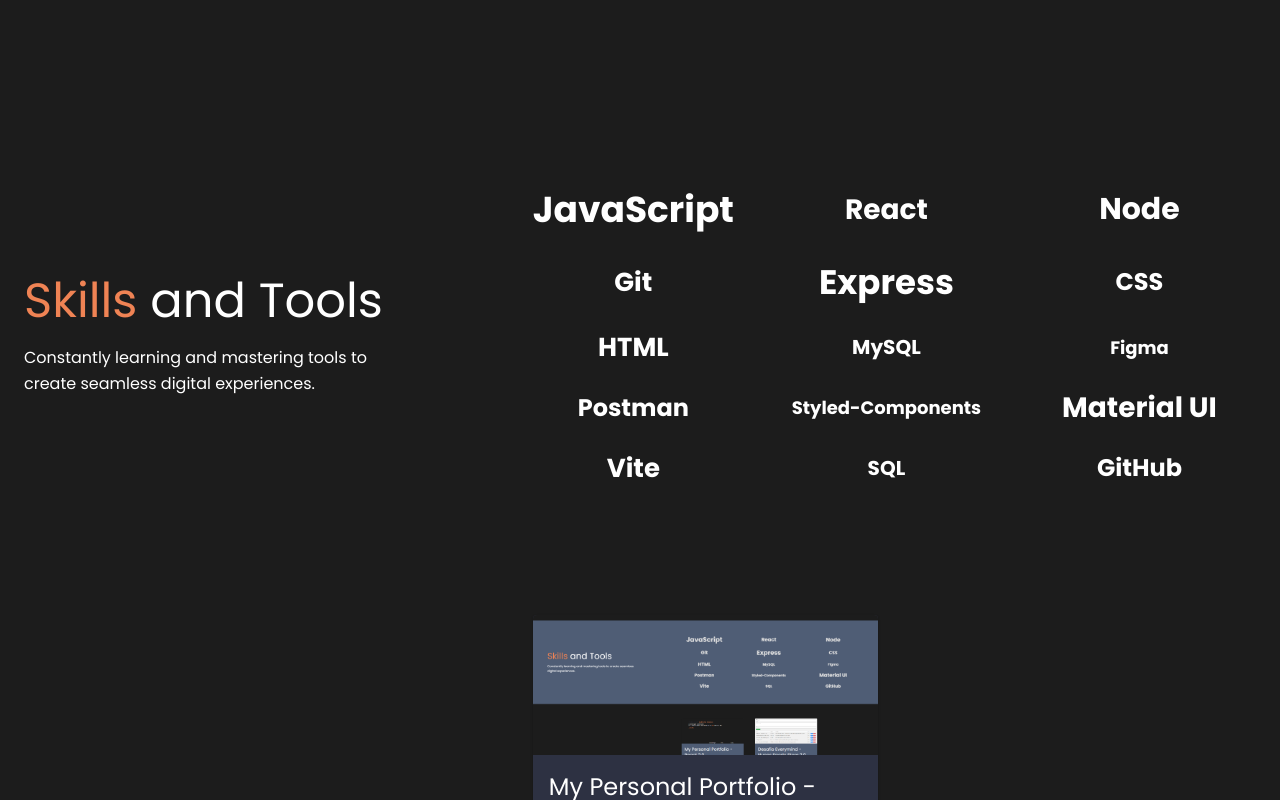
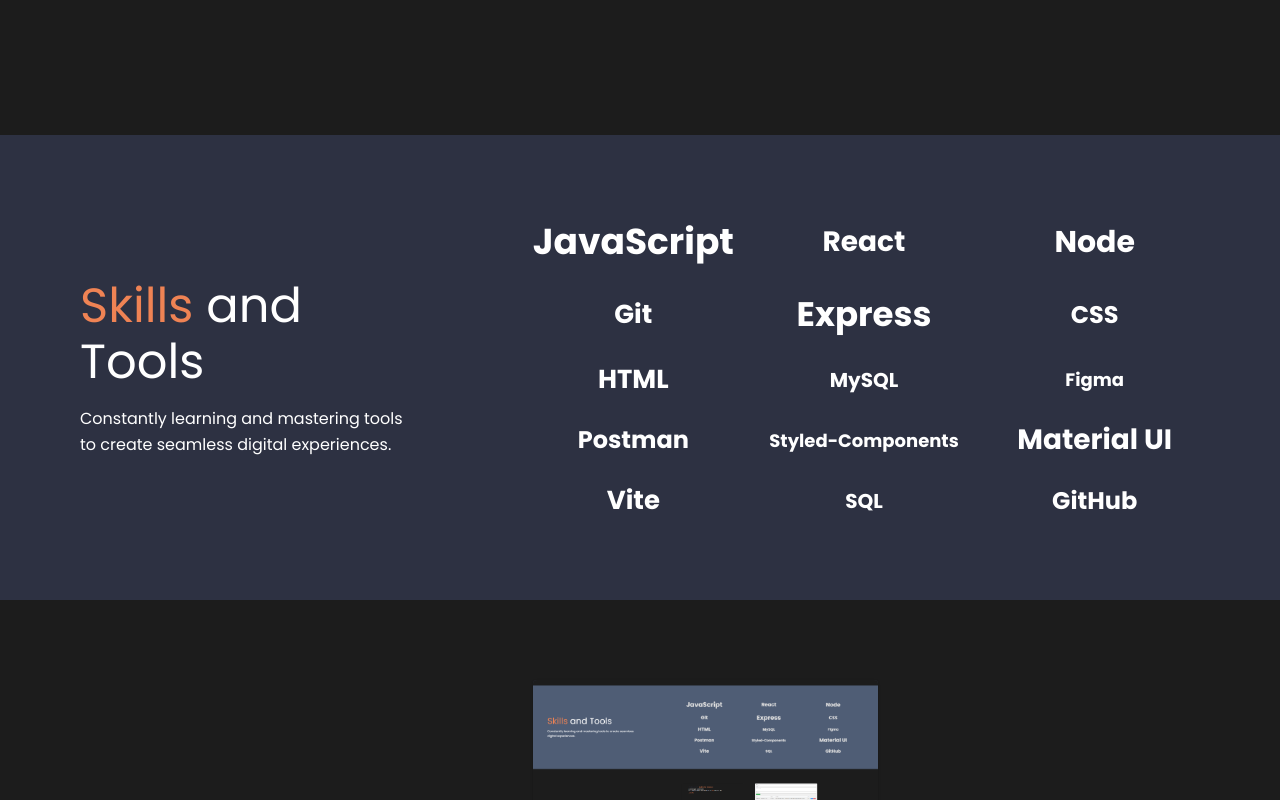
Before and after one commit to adrianemaciel/my-portfolio-react-2.0, a React (Vite) app: page / in a window 1280 px wide. Shown: the part 729-1529 px from the top of the page. Built offline with nearby package versions, Linux system fonts and the light colour scheme.

Commit message:
refactor: background color and skill width

```diff
--- a/src/pages/Skills.jsx
+++ b/src/pages/Skills.jsx
@@ -13,14 +13,15 @@
   });
 
   return (
-    <Container maxWidth="xl">
     <Box
       sx={{
         display: "flex",
         justifyContent: "space-between",
         alignItems: "center",
         minHeight: "50vh",
-          backgroundColor: theme.palette.background.default,
+        Width: "xl",
+        padding: "80px",
+        backgroundColor: theme.palette.primary.main,
       }}
       ref={ref}
     >
@@ -86,7 +87,6 @@
         ))}
       </motion.div>
     </Box>
-    </Container>
   );
 };
 
```
Lines whose indentation alone changed are shown as unchanged.
